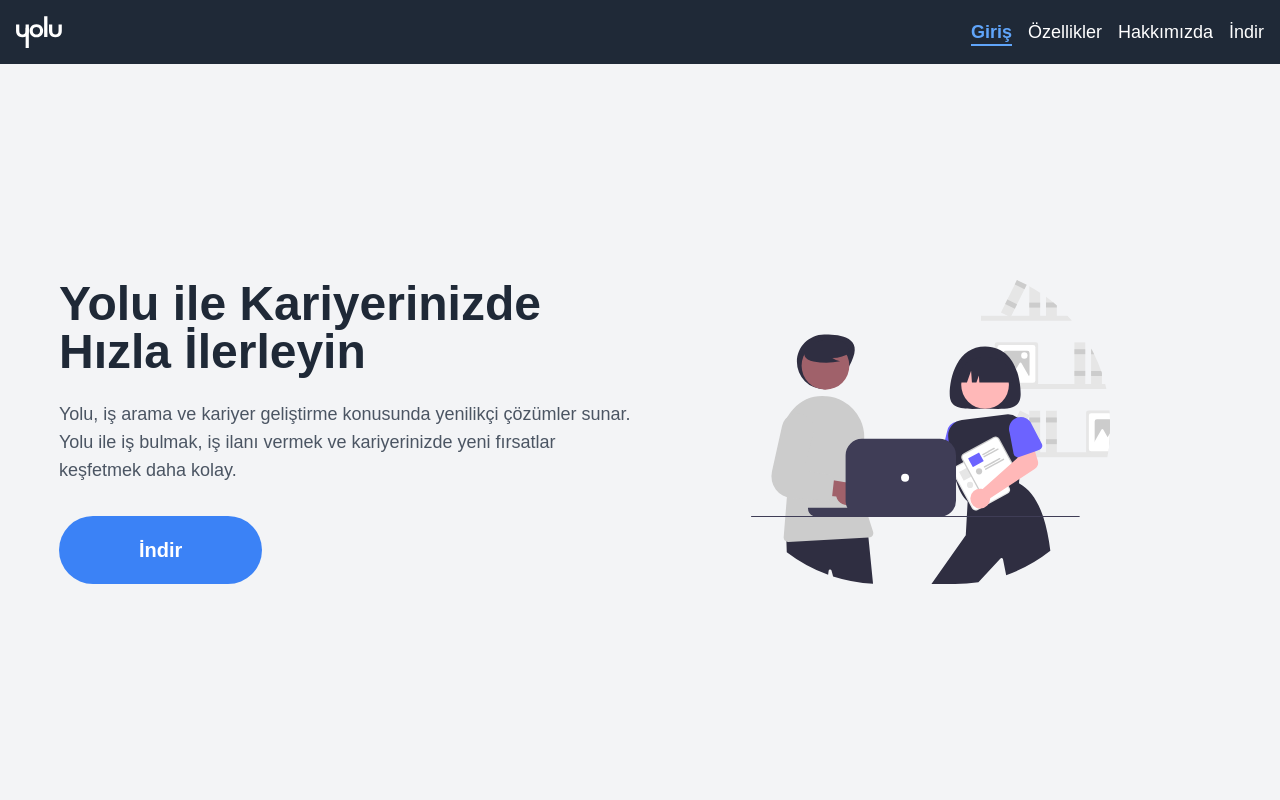
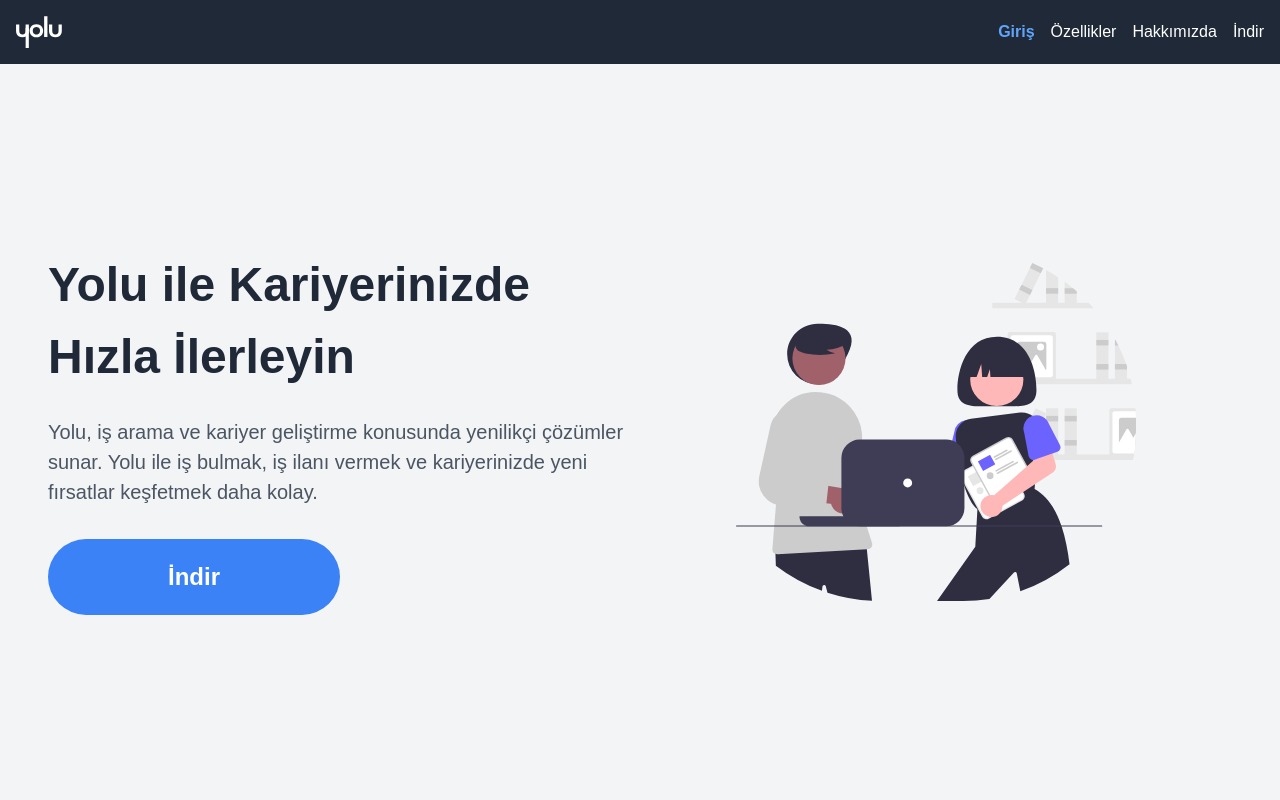
Before and after one commit to hazratAZE/yolu.app, a Next.js app: page / in a window 1280 px wide. Shown: the top 800 px of the page. Built offline with nearby package versions, Linux system fonts and the light colour scheme.

Commit message:
Added new functionality and desing to header component

```diff
--- a/src/app/components/Header.tsx
+++ b/src/app/components/Header.tsx
@@ -10,7 +10,7 @@ const Header = () => {
 
   const handleScroll = () => {
     const sections = document.querySelectorAll("section");
-    const scrollPosition = window.scrollY + 100; // Scroll pozisyonunu ayarlayın
+    const scrollPosition = window.scrollY + 100;
 
     sections.forEach((section) => {
       if (
@@ -29,99 +29,26 @@ const Header = () => {
     };
   }, []);
 
+  // Sayfa yenileme fonksiyonu
+  const refreshPage = () => {
+    window.location.reload();
+  };
+
   return (
     <header className="bg-gray-800 text-white p-4 fixed w-full z-10">
       <div className="container mx-auto flex justify-between items-center">
-        {/* Uygulama İkonu - En Solda */}
-        <div className="flex items-center">
-          <Image
-            src="/icons/yolu.svg" // SVG ikonunun yolu
-            alt="Yolu Icon"
-            width={46}
-            height={46}
-          />
+        {/* Yolu ikonu, tıklandığında sayfayı yeniler */}
+        <div className="header-icon flex items-center" onClick={refreshPage}>
+          <Image src="/icons/yolu.svg" alt="Yolu Icon" width={46} height={46} />
         </div>
-        {/* Navigasyon Linkleri (Desktop için) */}
-        <nav className="hidden md:flex space-x-4 ml-auto">
+
+        {/* Masaüstü Menüsü - %50 genişlikte sınırlandırıldı */}
+        <nav className="hidden md:flex space-x-4 ml-auto max-w-[50%] w-full justify-end">
           <Link
             href="#intro"
             className={`relative hover:text-blue-400 ${
               activeSection === "intro" ? "text-blue-400 font-bold" : ""
-            } text-lg`}
-          >
-            Giriş
-            <span
-              className={`absolute bottom-0 left-0 right-0 h-[2px] bg-blue-400 transition-all duration-300 ${
-                activeSection === "intro" ? "w-full" : "w-0"
-              }`}
-            ></span>
-          </Link>
-          <Link
-            href="#features"
-            className={`relative hover:text-blue-400 ${
-              activeSection === "features" ? "text-blue-400 font-bold" : ""
-            } text-lg`}
-          >
-            Özellikler
-            <span
-              className={`absolute bottom-0 left-0 right-0 h-[2px] bg-blue-400 transition-all duration-300 ${
-                activeSection === "features" ? "w-full" : "w-0"
-              }`}
-            ></span>
-          </Link>
-          <Link
-            href="#about"
-            className={`relative hover:text-blue-400 ${
-              activeSection === "about" ? "text-blue-400 font-bold" : ""
-            } text-lg`}
-          >
-            Hakkımızda
-            <span
-              className={`absolute bottom-0 left-0 right-0 h-[2px] bg-blue-400 transition-all duration-300 ${
-                activeSection === "about" ? "w-full" : "w-0"
-              }`}
-            ></span>
-          </Link>
-          <Link
-            href="#download"
-            className={`relative hover:text-blue-400 ${
-              activeSection === "download" ? "text-blue-400 font-bold" : ""
-            } text-lg`}
-          >
-            İndir
-            <span
-              className={`absolute bottom-0 left-0 right-0 h-[2px] bg-blue-400 transition-all duration-300 ${
-                activeSection === "download" ? "w-full" : "w-0"
-              }`}
-            ></span>
-          </Link>
-        </nav>
-
-        {/* Mobil Menü Düğmesi */}
-        <div className="md:hidden">
-          <button
-            onClick={() => setIsMenuOpen(!isMenuOpen)}
-            className="text-white focus:outline-none"
-          >
-            {isMenuOpen ? "X" : <span>&#9776;</span>} {/* Hamburger iconu */}
-          </button>
-        </div>
-      </div>
-      {/* Dropdown Menü (Mobil için) */}
-      <nav
-        className={`md:hidden ${
-          isMenuOpen ? "block" : "hidden"
-        } bg-gray-800 p-4`}
-      >
-        <div className="flex flex-col items-center space-y-2">
-          {" "}
-          {/* items-center eklendi */}
-          <Link
-            href="#intro"
-            className={`relative hover:text-blue-400 ${
-              activeSection === "intro" ? "text-blue-400 font-bold" : ""
-            } text-base`}
-            onClick={() => setIsMenuOpen(false)} // Menüyü kapat
+            }`}
           >
             Giriş
           </Link>
@@ -129,8 +56,7 @@ const Header = () => {
             href="#features"
             className={`relative hover:text-blue-400 ${
               activeSection === "features" ? "text-blue-400 font-bold" : ""
-            } text-base`}
-            onClick={() => setIsMenuOpen(false)} // Menüyü kapat
+            }`}
           >
             Özellikler
           </Link>
@@ -138,8 +64,7 @@ const Header = () => {
             href="#about"
             className={`relative hover:text-blue-400 ${
               activeSection === "about" ? "text-blue-400 font-bold" : ""
-            } text-base`}
-            onClick={() => setIsMenuOpen(false)} // Menüyü kapat
+            }`}
           >
             Hakkımızda
           </Link>
@@ -147,9 +72,40 @@ const Header = () => {
             href="#download"
             className={`relative hover:text-blue-400 ${
               activeSection === "download" ? "text-blue-400 font-bold" : ""
-            } text-base`}
-            onClick={() => setIsMenuOpen(false)} // Menüyü kapat
+            }`}
           >
+            İndir
+          </Link>
+        </nav>
+
+        {/* Mobil Menüsü */}
+        <div className="md:hidden">
+          <button
+            onClick={() => setIsMenuOpen(!isMenuOpen)}
+            className="menu-toggle text-white focus:outline-none"
+          >
+            {isMenuOpen ? "X" : <span>&#9776;</span>}
+          </button>
+        </div>
+      </div>
+
+      {/* Dropdown Menü - Mobil İçin */}
+      <nav
+        className={`md:hidden ${
+          isMenuOpen ? "block" : "hidden"
+        } bg-gray-800 p-4`}
+      >
+        <div className="flex flex-col items-center space-y-2">
+          <Link href="#intro" onClick={() => setIsMenuOpen(false)}>
+            Giriş
+          </Link>
+          <Link href="#features" onClick={() => setIsMenuOpen(false)}>
+            Özellikler
+          </Link>
+          <Link href="#about" onClick={() => setIsMenuOpen(false)}>
+            Hakkımızda
+          </Link>
+          <Link href="#download" onClick={() => setIsMenuOpen(false)}>
             İndir
           </Link>
         </div>
--- a/src/app/components/Intro.tsx
+++ b/src/app/components/Intro.tsx
@@ -2,19 +2,16 @@ import Image from "next/image";
 
 const Intro = () => {
   return (
-    <section
-      id="intro"
-      className="bg-gray-100 min-h-screen flex items-center" // Dikey ortalama için "flex" ve "items-center" eklendi
-    >
+    <section id="intro" className="bg-gray-100 min-h-screen flex items-center">
       <div className="container mx-auto px-4 flex flex-col md:flex-row items-center">
         {/* Sol Taraf (Yazılar) */}
         <div className="md:w-1/2 text-center md:text-left mb-8 md:mb-0">
           {/* Başlık */}
-          <h1 className="text-5xl font-bold text-gray-800 mb-6">
+          <h1 className="font-bold text-gray-800 mb-6">
             Yolu ile Kariyerinizde Hızla İlerleyin
           </h1>
           {/* Kısa Açıklama */}
-          <p className="text-lg text-gray-600 max-w-2xl mx-auto mb-8">
+          <p className=" text-gray-600 max-w-2xl mx-auto mb-8">
             Yolu, iş arama ve kariyer geliştirme konusunda yenilikçi çözümler
             sunar. Yolu ile iş bulmak, iş ilanı vermek ve kariyerinizde yeni
             fırsatlar keşfetmek daha kolay.
@@ -22,10 +19,10 @@ const Intro = () => {
           {/* İndir Butonu */}
           <div className="flex justify-center md:justify-start">
             <a
-              href="https://play.google.com/store/apps/details?id=com.yolu.app" // Buraya yönlendirmek istediğiniz URL'yi ekleyin
-              target="_blank" // Yeni sekmede açılması için
-              rel="noopener noreferrer" // Güvenlik önlemi
-              className="bg-blue-500 text-white rounded-full px-20 py-5 font-semibold text-xl hover:bg-blue-600 transition"
+              href="https://play.google.com/store/apps/details?id=com.yolu.app"
+              target="_blank"
+              rel="noopener noreferrer"
+              className="bg-blue-500 text-white rounded-full font-semibold  hover:bg-blue-600 transition downloadButton"
             >
               İndir
             </a>
@@ -35,11 +32,11 @@ const Intro = () => {
         {/* Sağ Taraf (Görsel) */}
         <div className="md:w-1/2 flex justify-center">
           <Image
-            src="/icons/workers.svg" // Uygulama ekran görüntüsü burada olacak
+            src="/icons/workers.svg"
             alt="Uygulama Ekran Görüntüsü"
-            width={360}
-            height={360}
-            className="object-contain"
+            width={400}
+            height={400}
+            className="object-contain w-[220px] h-[220px] md:w-[400px] md:h-[400px]" // Tailwind sınıflarıyla boyutlandırma
           />
         </div>
       </div>
--- a/src/app/globals.css
+++ b/src/app/globals.css
@@ -27,3 +27,50 @@ body {
     text-wrap: balance;
   }
 }
+nav a {
+  font-size: 1rem; /* Masaüstünde büyük metin */
+}
+
+.header-icon {
+  justify-content: flex-start; /* Yolu ikonunu sola al */
+}
+h1 {
+  font-size: 3rem; /* Mobilde başlık boyutunu küçült */
+}
+p {
+  font-size: 1.25rem; /* Mobilde açıklama metnini küçült */
+}
+.downloadButton {
+  padding: 20px 120px; /* Mobilde buton boyutunu küçült */
+  font-size: 1.5rem; /* Mobilde buton metni boyutu */
+}
+/* Mobil cihazlar için düzen */
+@media (max-width: 768px) {
+  nav a {
+    font-size: 1.25rem; /* Mobilde metin boyutunu küçült */
+    text-align: center; /* Menü öğelerini ortala */
+  }
+
+  .header-icon {
+    justify-content: center; /* Yolu ikonu ortalansın */
+  }
+  h1 {
+    font-size: 2rem; /* Mobilde başlık boyutunu küçült */
+  }
+
+  p {
+    font-size: 1rem; /* Mobilde açıklama metnini küçült */
+  }
+
+  .downloadButton {
+    padding: 15px 60px; /* Mobilde buton boyutunu küçült */
+    font-size: 0.875rem; /* Mobilde buton metni boyutu */
+  }
+  /* Bars ikonu ve kapatma işareti */
+  .menu-toggle {
+    font-size: 1.5rem; /* Bars ikonu ve kapatma işareti boyutu */
+    position: absolute;
+    top: 1rem;
+    right: 1rem;
+  }
+}
```
